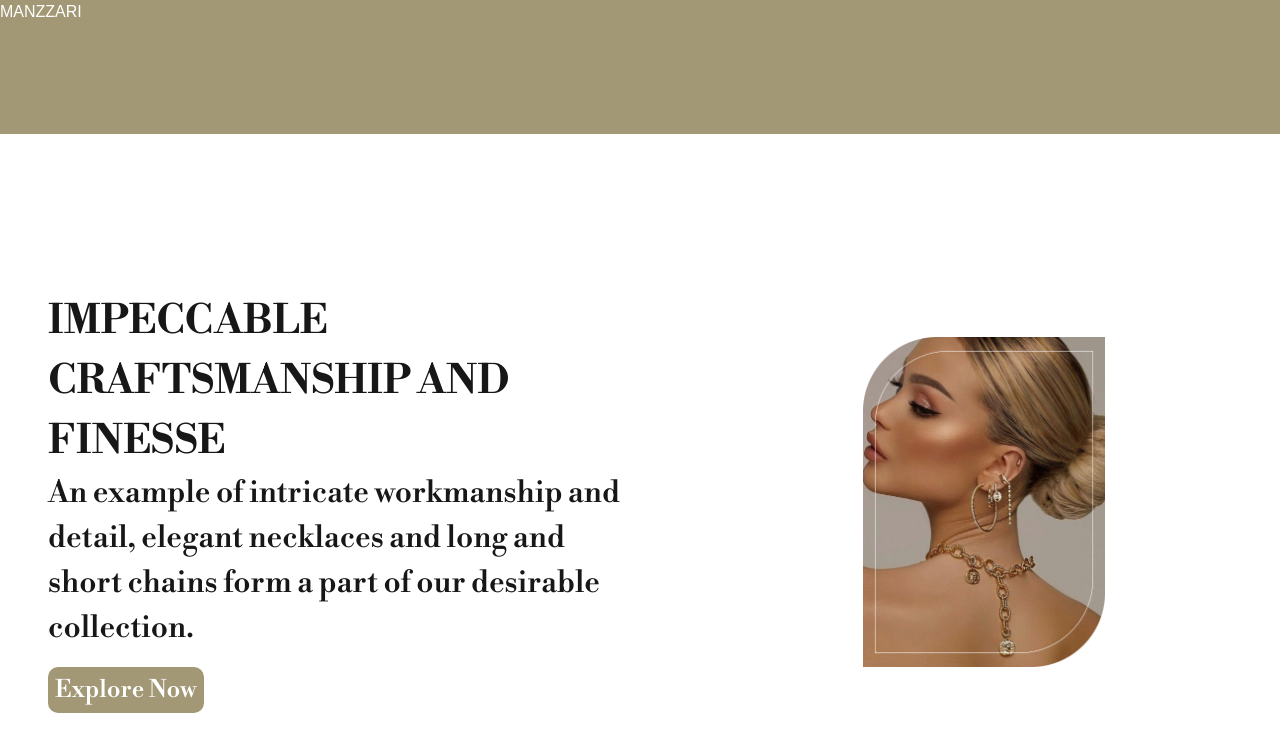
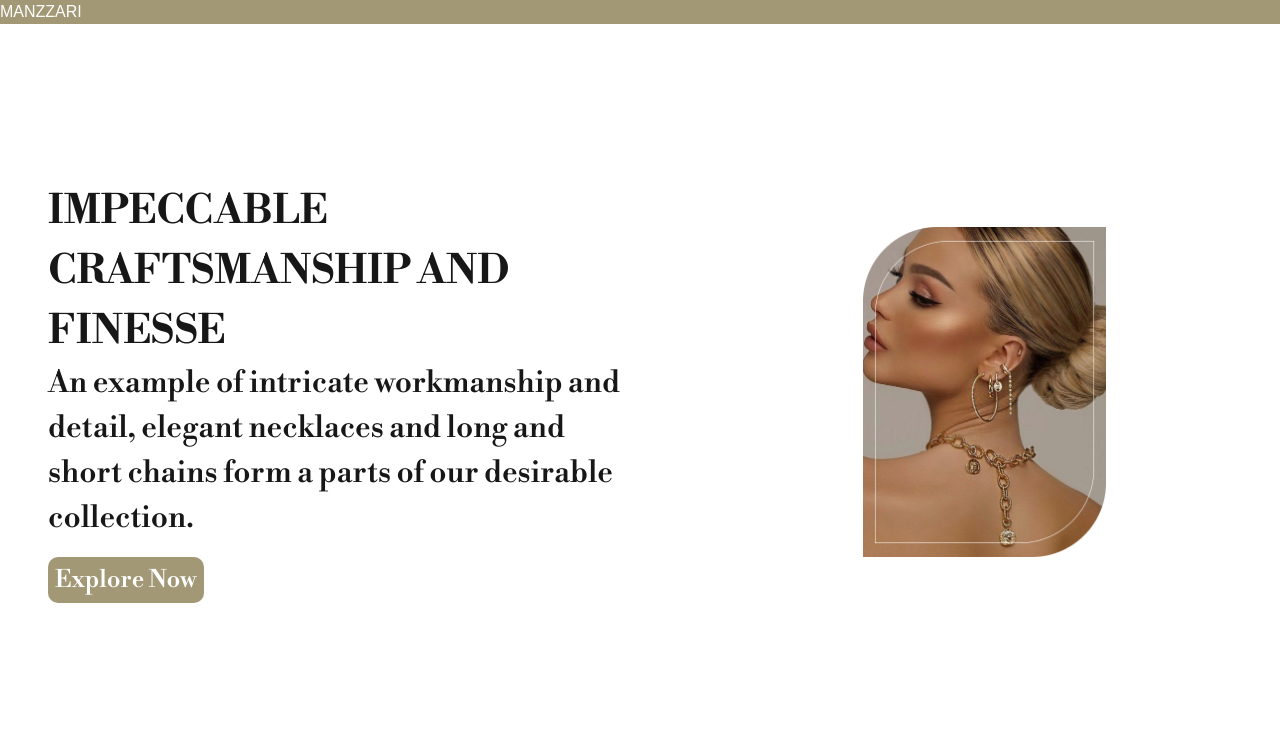
Before and after one commit to MuhammadHamzakarnal/assignment5, a Next.js app: page / in a window 1280 px wide. Shown: the top 752 px of the page. Built offline with nearby package versions, Linux system fonts and the light colour scheme; a web font is replaced by a local one.

Commit message:
height commit

```diff
--- a/Components/Header.tsx
+++ b/Components/Header.tsx
@@ -10,7 +10,7 @@ const Header = () => {
   return (
     <header>
       <nav className="bg-[#A29875] h-[134px]">
-        <div style={{ height: "134px" }}>
+        <div>
           <h1
             className={`${rye.className} text-[#FFFFFF] font-normal text-[75px]`}
           >
--- a/app/page.tsx
+++ b/app/page.tsx
@@ -15,7 +15,7 @@ const Home = () => {
           </h1>
           <p className={`${libre.className} text-[30px] font-medium`}>
             An example of intricate workmanship and detail, elegant necklaces
-            and long and short chains form a part of our desirable collection.
+            and long and short chains form a parts of our desirable collection.
           </p>
           <button className={`${libre.className} bg-[#A29875] rounded-[10px] p-[7px] gap[10px] font-medium text-2xl text-[#FFFFFF] mt-4 hover:text-blue-500`}>
             Explore Now
@@ -25,8 +25,8 @@ const Home = () => {
           <Image
             src={"/Image/img.jpg"}
             alt="app image"
-            width={242}
-            height={312}
+            width={243}
+            height={311}
           />
         </div>
       </div>
```
